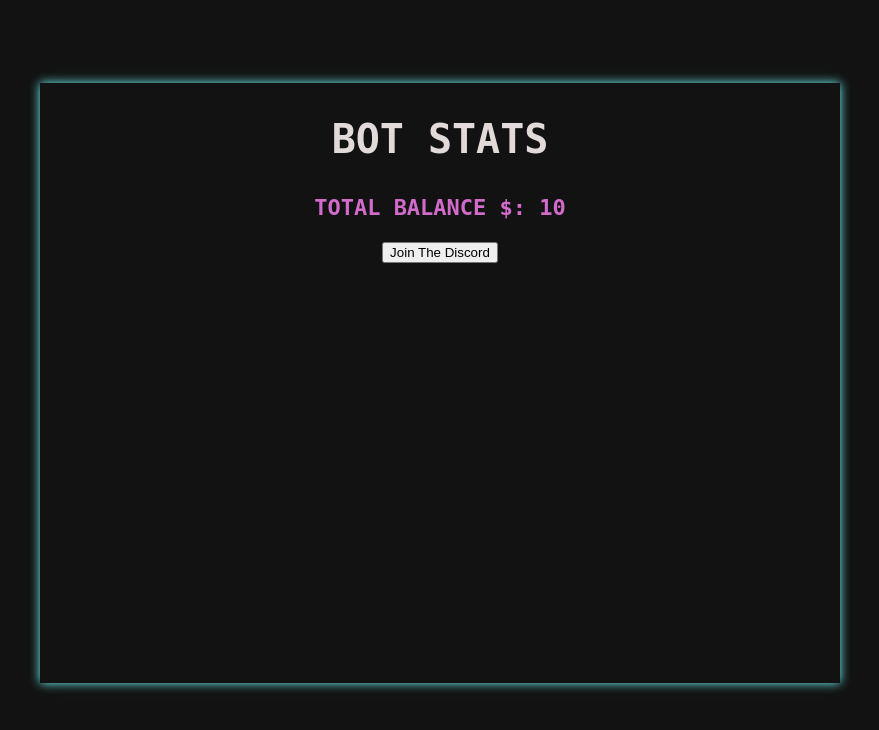
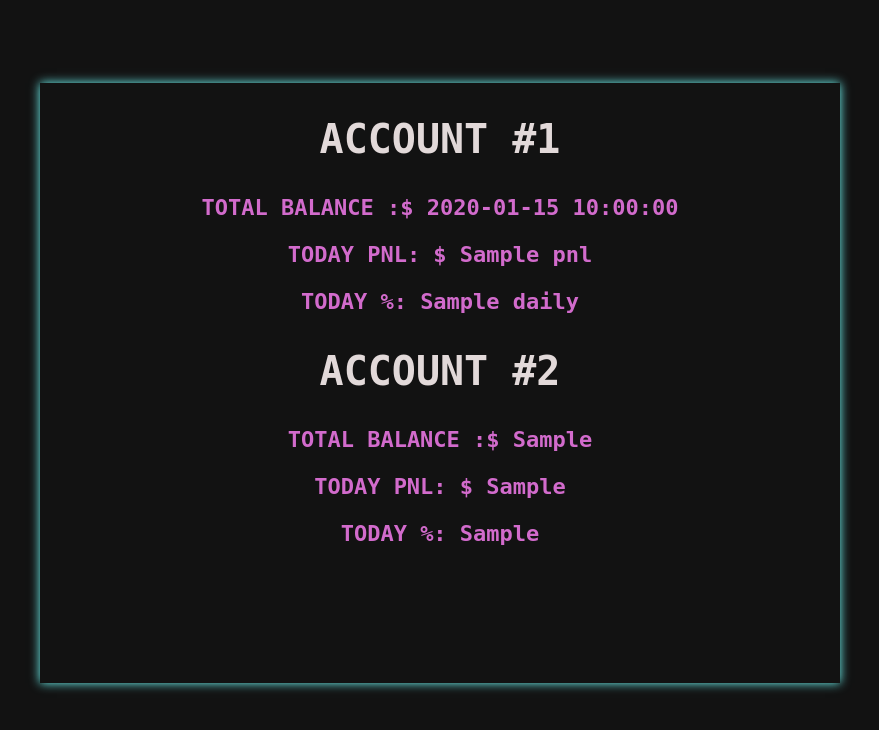
Before and after one commit to CryptoGnome/Crypto-Tracker, a Flask app: template templates/index.html in a window 1280 px wide. Shown: the top 730 px of the page, without its empty margins (115-994 px from the left). Run offline with Flask 2, Linux system fonts and the light colour scheme; the template is opened without the code that fills it: most values are stand-ins (such as "Sample title", 1, 10 or a date in 2020).

Commit message:
HTML Fixes

```diff
--- a/app.py
+++ b/app.py
@@ -13,15 +13,23 @@ def index():
         conn = sqlite3.connect('tracker.db')
         c = conn.cursor()
         c.execute('SELECT * FROM account1')
-        data = c.fetchall()
-        today = data[-1]
+        datas = c.fetchall()
+        data = datas[-1]
+        today = round(data[2], 4)
+        pnl = round(data[3], 4)
+        daily = round(data[4], 4)
 
+        c.execute('SELECT * FROM account2')
+        datas2 = c.fetchall()
+        data2 = datas2[-1]
+        today2 = round(data2[2], 4)
+        pnl2 = round(data2[3], 4)
+        daily2 = round(data2[4], 4)
 
-        total = today[2]
+        conn.commit()
+        conn.close()
 
-
-
-        return render_template('index.html', total=total, )
+        return render_template('index.html', today=today, pnl=pnl, daily=daily, today2=today2, pnl2=pnl2, daily2=daily2)
 
 
 
--- a/main.py
+++ b/main.py
@@ -160,4 +160,4 @@ def run():
 while True:
     run()
     print("Closing Connection...")
-    sleep(15)
+    sleep(60)
--- a/templates/index.html
+++ b/templates/index.html
@@ -28,15 +28,18 @@
 
 
         <div class="chart">
-            <h2> BOT STATS </h2>
-            <h3> TOTAL BALANCE $: {{total}}</h3>
+            <h2> ACCOUNT #1 </h2>
+            <h3> TOTAL BALANCE :$ {{today}}</h3>
+            <h3> TODAY PNL: $ {{pnl}}</h3>
+            <h3> TODAY %: {{daily}}</h3>
+
+            <h2> ACCOUNT #2 </h2>
+            <h3> TOTAL BALANCE :$ {{today2}}</h3>
+            <h3> TODAY PNL: $ {{pnl2}}</h3>
+            <h3> TODAY %: {{daily2}}</h3>
 
 
 
-
-            <form action="https://discord.gg/RR6sJ5D">
-                <input type="submit" value="Join The Discord" />
-            </form>
 
 
         </div>
```
